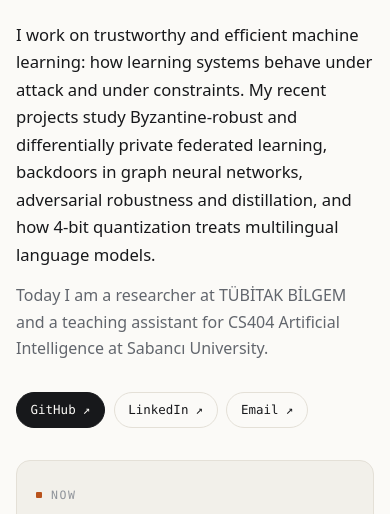
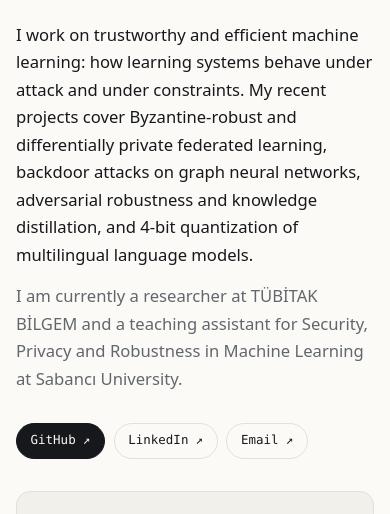
Before and after one commit to mertcoskuner/mertcoskuner.github.io, an Astro site: page / in a window 390 px wide. Shown: the part 258-772 px from the top of the page. Built offline with nearby package versions, Linux system fonts and the light colour scheme; Astro itself is replaced by a stand-in of ours.

Commit message:
feat: add recent teaching and PURE research, tidy the intro, follow project renames

```diff
--- a/src/data/site.js
+++ b/src/data/site.js
@@ -4,9 +4,9 @@ export const profile = {
   location: "Istanbul, Türkiye",
   email: "mertcoskuner@gmail.com",
   summary:
-    "I work on trustworthy and efficient machine learning: how learning systems behave under attack and under constraints. My recent projects study Byzantine-robust and differentially private federated learning, backdoors in graph neural networks, adversarial robustness and distillation, and how 4-bit quantization treats multilingual language models.",
+    "I work on trustworthy and efficient machine learning: how learning systems behave under attack and under constraints. My recent projects cover Byzantine-robust and differentially private federated learning, backdoor attacks on graph neural networks, adversarial robustness and knowledge distillation, and 4-bit quantization of multilingual language models.",
   now:
-    "Today I am a researcher at TÜBİTAK BİLGEM and a teaching assistant for CS404 Artificial Intelligence at Sabancı University.",
+    "I am currently a researcher at TÜBİTAK BİLGEM and a teaching assistant for Security, Privacy and Robustness in Machine Learning at Sabancı University.",
 };
 
 export const links = [
@@ -57,25 +57,25 @@ export const projects = [
     featured: true,
   },
   {
-    slug: "robust-distillation",
-    title: "Robust distillation",
+    slug: "cnn-robustness-cifar10",
+    title: "CNN robustness on CIFAR-10",
     year: "2026",
     area: "Adversarial robustness",
     blurb:
       "Corruption and adversarial robustness of transfer-learned and distilled CNNs on CIFAR-10/-C: AugMix with JSD, PGD, Grad-CAM, and how a teacher's adversarial examples transfer to its students.",
     tags: ["robustness", "distillation", "CIFAR-10-C"],
-    image: "/images/projects/robust-distillation.webp",
+    image: "/images/projects/cnn-robustness-cifar10.webp",
     featured: true,
   },
   {
-    slug: "neural-feedback-codes",
-    title: "Neural feedback codes",
+    slug: "transformer-feedback-channel-coding",
+    title: "Transformer feedback channel coding",
     year: "2026",
     area: "Learning for communication",
     blurb:
       "End-to-end learned channel codes for the AWGN channel with noiseless feedback: a transformer transmitter and receiver trained through the channel, with ablations over rounds, noise and capacity.",
     tags: ["transformers", "channel coding"],
-    image: "/images/projects/neural-feedback-codes.webp",
+    image: "/images/projects/transformer-feedback-channel-coding.webp",
     featured: true,
   },
   {
@@ -136,6 +136,14 @@ export const experience = [
       "Signal identification with gradient-boosted models and CNNs, CNN-based DDoS detection, and anomaly detection for federated-learning security.",
   },
   {
+    when: "Oct 2023 – Jan 2024",
+    title: "Undergraduate Research Assistant",
+    org: "PURE, Program for Undergraduate Research",
+    place: "Istanbul",
+    detail:
+      "Circuits and systems performance benchmarking with machine learning: NLP-based extraction of results from papers on CMOS, SiGe and GaN circuits, and a comparison of the three technologies.",
+  },
+  {
     when: "Jan – Feb 2023",
     title: "Software Engineering Intern",
     org: "TÜBİTAK BİLGEM",
@@ -152,9 +160,15 @@ export const experience = [
 ];
 
 export const teaching = [
-  { when: "Oct 2025 – now", title: "Teaching Assistant", course: "CS404 Artificial Intelligence" },
-  { when: "Feb – Jun 2023", title: "Learning Assistant", course: "CS201 Programming Fundamentals" },
-  { when: "Feb – Jun 2022", title: "Learning Assistant", course: "Calculus II" },
+  {
+    when: "Fall 2026–2027",
+    title: "Teaching Assistant",
+    course: "EE48012 Security, Privacy and Robustness in Machine Learning",
+  },
+  { when: "Spring 2025–2026", title: "Teaching Assistant", course: "CS412 Machine Learning" },
+  { when: "Fall 2025–2026", title: "Teaching Assistant", course: "CS404 Artificial Intelligence" },
+  { when: "Spring 2022–2023", title: "Learning Assistant", course: "CS201 Programming Fundamentals" },
+  { when: "Spring 2021–2022", title: "Learning Assistant", course: "Calculus II" },
 ];
 
 export const education = [
--- a/src/pages/index.astro
+++ b/src/pages/index.astro
@@ -7,7 +7,7 @@ import { education, experience, interests, links, profile, projects, teaching }
 const featured = projects.filter((project) => project.featured);
 const current = [
   { when: "2025 – now", title: "Researcher", org: "TÜBİTAK BİLGEM" },
-  { when: "2025 – now", title: "Teaching Assistant", org: "CS404 Artificial Intelligence" },
+  { when: "2025 – now", title: "Teaching Assistant", org: "EE48012 Security, Privacy and Robustness in Machine Learning" },
   { when: "2025 – 2027", title: "MSc, Computer Science & Engineering", org: "Sabancı University" },
 ];
 const posts = (await getCollection("writing", ({ data }) => !data.draft)).sort(
--- a/src/styles/global.css
+++ b/src/styles/global.css
@@ -316,14 +316,21 @@ a:hover {
   max-width: 40rem;
 }
 
-.hero .summary {
+.hero .summary,
+.hero .now {
   max-width: 40rem;
   font-size: 1.04rem;
+  text-align: justify;
+  hyphens: auto;
+  hyphenate-limit-chars: 8 4 4;
+  text-wrap: pretty;
+}
+
+.hero .summary {
   margin: 0 0 0.9rem;
 }
 
 .hero .now {
-  max-width: 40rem;
   color: var(--muted);
   margin: 0;
 }
@@ -715,6 +722,12 @@ a:hover {
 }
 
 @media (max-width: 680px) {
+  .hero .summary,
+  .hero .now {
+    text-align: left;
+    hyphens: manual;
+  }
+
   .grid {
     grid-template-columns: 1fr;
   }
```
Also changed, not shown: public/images/projects/cnn-robustness-cifar10.webp (renamed from public/images/projects/robust-distillation.webp), public/images/projects/transformer-feedback-channel-coding.webp (renamed from public/images/projects/neural-feedback-codes.webp).
